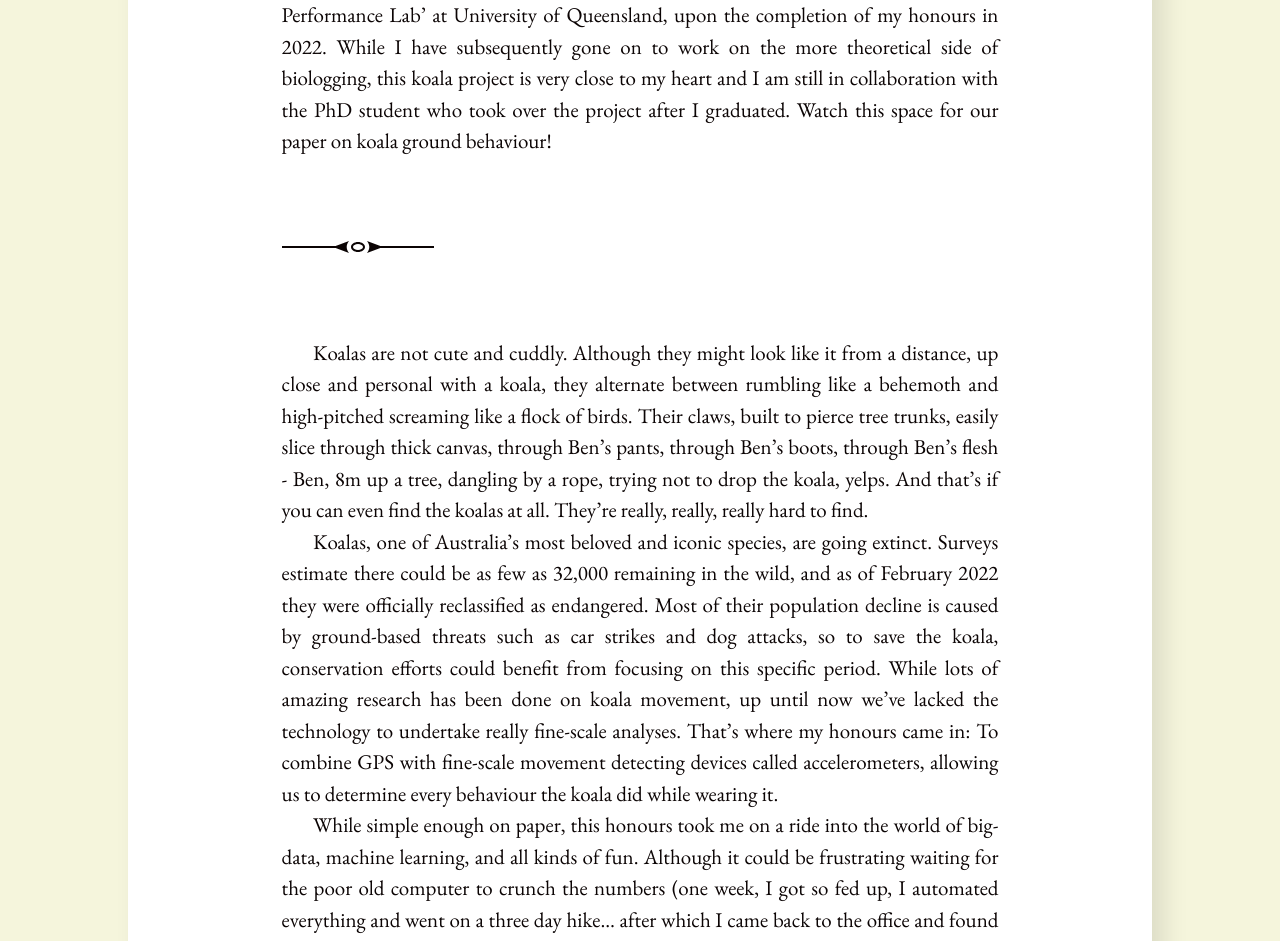
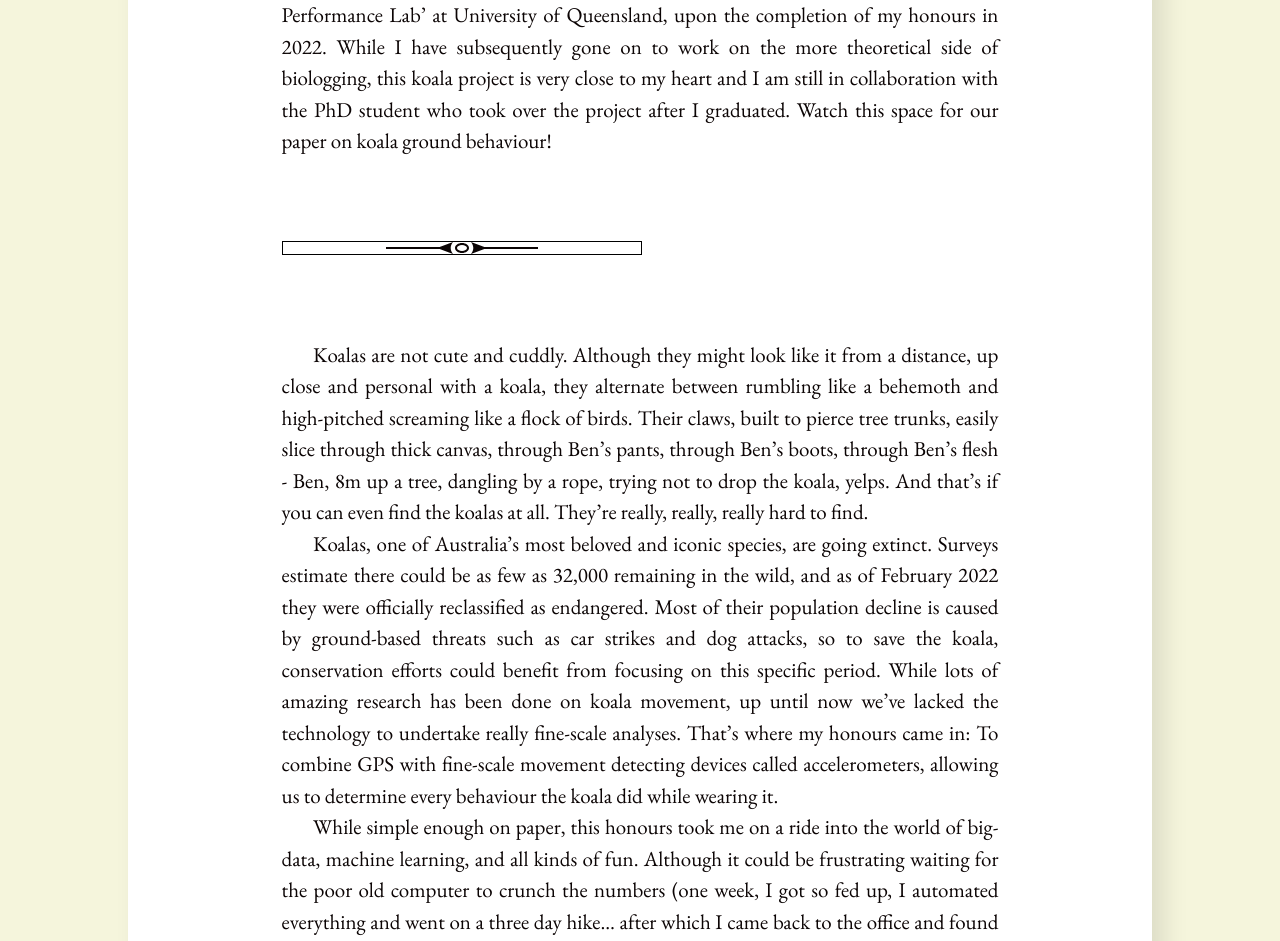
Before and after one commit to OakAlice/OakAlice.github.io, a Jekyll site: the page built from _posts/2025-02-11-koala-research.md, in a window 1280 px wide. Shown: the part 505-1446 px from the top of the page. Built offline with Jekyll 4.4.1, drawn with Linux system fonts in a browser that asks for light colours.

Commit message:
Update 2025-02-11-koala-research.md

```diff
--- a/_posts/2025-02-11-koala-research.md
+++ b/_posts/2025-02-11-koala-research.md
@@ -8,7 +8,7 @@ categories: [Honours, Accelerometry]
 Originally posted as a reflective on [the website for my honours research group](https://www.wilsonperformancelab.com/www.wilsonperformancelab.com/2022/11/15/koalas-are-not-cute-and-cuddly), 'The Performance Lab' at University of Queensland, upon the completion of my honours in 2022. While I have subsequently gone on to work on the more theoretical side of biologging, this koala project is very close to my heart and I am still in collaboration with the PhD student who took over the project after I graduated. Watch this space for our paper on koala ground behaviour!
 
 <div style="text-align: center;">
-  <hr>
+  <hr style="width: 50%; border: 1px solid black;">
 </div>
 
 Koalas are not cute and cuddly. Although they might look like it from a distance, up close and personal with a koala, they alternate between rumbling like a behemoth and high-pitched screaming like a flock of birds. Their claws, built to pierce tree trunks, easily slice through thick canvas, through Ben’s pants, through Ben’s boots, through Ben’s flesh - Ben, 8m up a tree, dangling by a rope, trying not to drop the koala, yelps. And that’s if you can even find the koalas at all. They’re really, really, really hard to find.
@@ -20,6 +20,6 @@ While simple enough on paper, this honours took me on a ride into the world of b
 Overall, there were the usual challenges and tribulations as with any project, but I was blessed with a project that I was excited by enough to spend countless hours researching obscure analysis methods for. Most of all I am exceptionally lucky to have been a part of the Wilson lab culture, and to have had so many people help me with fieldwork and analysis, yes, but having a good laugh and making the long office hours go fast.
 
 <div style="text-align: center;">
-  <img width="622" alt="Koala_research_team_2022" src="https://github.com/user-attachments/assets/e7a665b4-8b7e-4317-85a1-8c248b5d1690" />
+  <img width="400" alt="Koala_research_team_2022" src="https://github.com/user-attachments/assets/e7a665b4-8b7e-4317-85a1-8c248b5d1690" />
   <p><em>Koala catch team during my honours year featuring Terrence (the koala), Bill, Ben, me, Ami, and Sean</em></p>
 </div>
```
